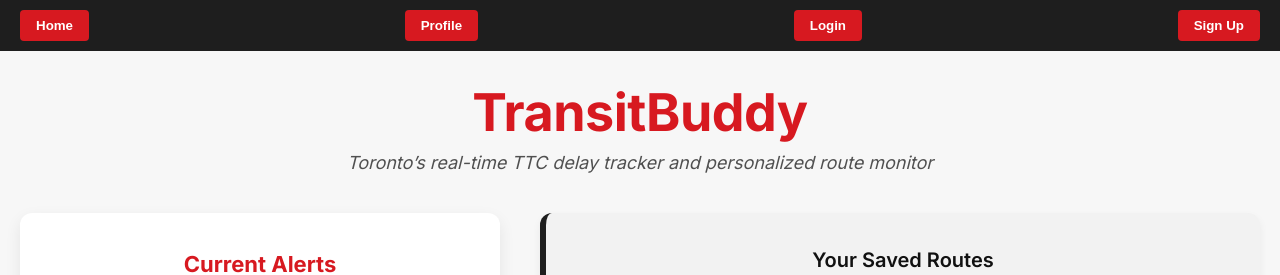
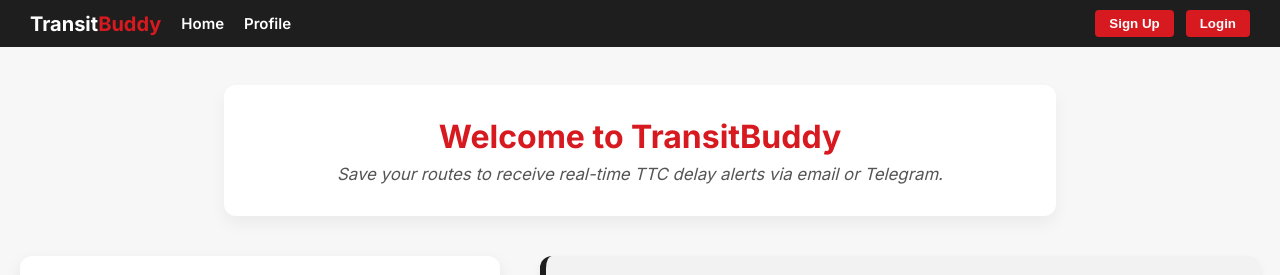
Before and after one commit to Jenushan44/TransitBuddy, a React (Create React App) app in the folder frontend/: page / in a window 1280 px wide. Shown: the top 275 px of the page. Built offline with nearby package versions, Linux system fonts and the light colour scheme; no server answers.

Commit message:
Update styling to navigation bar

```diff
--- a/frontend/src/App.css
+++ b/frontend/src/App.css
@@ -40,34 +40,81 @@
   }
 }
 
-
 /*Navigation Bar*/
 
 .navbar {
   background-color: #1e1e1e;
-  padding: 10px 20px;
+  padding: 10px 30px;
   display: flex;
   justify-content: space-between;
   align-items: center;
+  font-family: 'Inter', sans-serif;
+  flex-wrap: wrap;
+}
+
+.navbar-left {
+  display: flex;
+  align-items: center;
+  gap: 20px;
+}
+
+.logo {
+  font-weight: 900;
+  font-size: 20px;
   color: white;
-  flex-wrap: wrap;
-  gap: 10px;
+}
+
+.logo .highlight {
+  color: #d71920;
+}
+
+.nav-link {
+  color: #fff;
+  font-weight: 600;
+  font-size: 15px;
+  text-decoration: none;
+}
+
+.nav-link:hover {
+  color: #d71920;
+}
+
+.navbar-right {
+  display: flex;
+  align-items: center;
+  gap: 12px;
 }
 
 .navbar-button {
   background-color: #d71920;
   color: white;
-  padding: 8px 16px;
+  padding: 6px 14px;
   border: none;
   border-radius: 4px;
   font-weight: bold;
   cursor: pointer;
-  transition: background-color 0.3s ease;
+  transition: background-color 0.2s ease;
 }
 
 .navbar-button:hover {
   background-color: #a7151a;
 }
+
+.welcome {
+  color: #ccc;
+  font-size: 14px;
+}
+
+.logout-button {
+  background-color: white;
+  color: #1e1e1e;
+  font-weight: bold;
+  padding: 6px 12px;
+  border-radius: 6px;
+  border: none;
+  cursor: pointer;
+}
+
 
 /*HomePage*/
 .homepage-container {
@@ -79,25 +126,31 @@
 /* HomePage Banner */
 .banner-section {
   text-align: center;
-  margin-bottom: 40px;
+  margin: 0.5rem auto 2.5rem;
+  padding: 2rem 1rem;
+  max-width: 800px;
+  background-color: #ffffff;
+  border-radius: 12px;
+  box-shadow: 0px 8px 16px rgba(0, 0, 0, 0.05);
 }
 
+
 .homepage-title {
-  font-size: 52px;
+  font-size: 2rem;
   font-weight: 800;
   color: #d71920;
-  letter-spacing: -0.5px;
-  margin-bottom: 8px;
-  font-family: 'Inter', sans-serif;
+  margin-bottom: 0.5rem;
 }
 
+
 .homepage-subtitle {
-  font-size: 18px;
-  font-weight: 500;
-  color: #333;
-  opacity: 0.85;
+  font-size: 1.05rem;
+  color: #555;
+  margin-top: 0;
   font-style: italic;
 }
+
+
 
 .main-grid {
   display: flex;
@@ -222,11 +275,3 @@
   box-shadow: 0 8px 18px rgba(0, 0, 0, 0.08);
   border: 1px solid #ddd;
 }
-
-
-
-.alerts-scroll {
-  max-height: 520px;
-  overflow-y: auto;
-  scroll-behavior: smooth;
-}
--- a/frontend/src/components/Navbar.js
+++ b/frontend/src/components/Navbar.js
@@ -24,24 +24,27 @@ function NavBar() {
 
   return (
     <div className="navbar">
+      <div className="navbar-left">
+        <div className="logo">Transit<span className="highlight">Buddy</span></div>
+        <Link to="/" className="nav-link">Home</Link>
+        <Link to="/profile" className="nav-link">Profile</Link>
+      </div>
+
+      <div className="navbar-right">
         {user ? (
           <>
-          <Link to="/"><button className="navbar-button">Home</button></Link>
-          <Link to="/Profile"><button className="navbar-button">Profile</button></Link>
-
-          <p>Welcome {user.displayName || user.email}</p>
-          <button onClick={handleLogout}>Logout</button>
+            <span className="welcome">Welcome, {user.displayName || user.email}</span>
+            <button className="navbar-button" onClick={handleLogout}>Logout</button>
           </>
         ) : (
           <>
-          <Link to="/"><button className="navbar-button">Home</button></Link>
-          <Link to="/Profile"><button className="navbar-button">Profile</button></Link>
-
+            <Link to="/signup"><button className="navbar-button">Sign Up</button></Link>
             <Link to="/login"><button className="navbar-button">Login</button></Link>
-          <Link to="/signup"><button className="navbar-button">Sign Up</button></Link>
           </>
         )}
       </div>
+    </div>
+
   );
 }
 
--- a/frontend/src/pages/HomePage.js
+++ b/frontend/src/pages/HomePage.js
@@ -79,8 +79,8 @@ function HomePage({ selected, setSelected }) {
   return (
     <div className="homepage-container">
       <div className="banner-section">
-        <div className="homepage-title">TransitBuddy</div>
-        <div className="homepage-subtitle">Toronto’s real-time TTC delay tracker and personalized route monitor</div>
+        <div className="homepage-title">Welcome to TransitBuddy</div>
+        <div className="homepage-subtitle">Save your routes to receive real-time TTC delay alerts via email or Telegram.</div>
       </div>
 
       <div className="main-grid">
```
Lines whose indentation alone changed are shown as unchanged.
